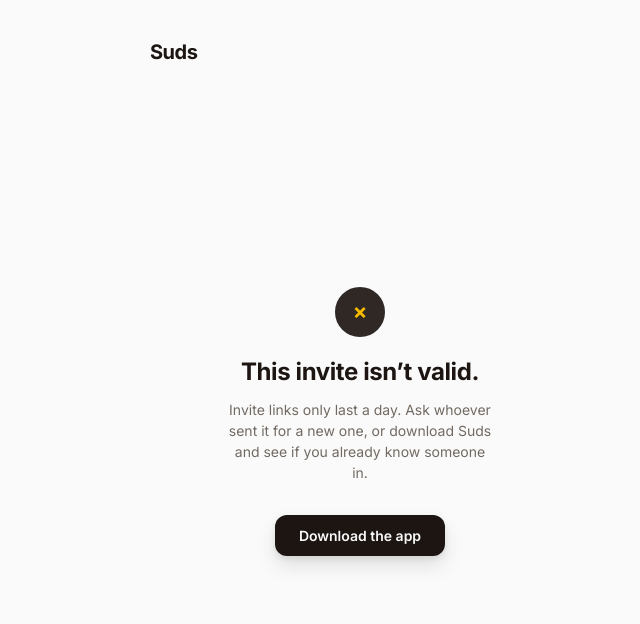
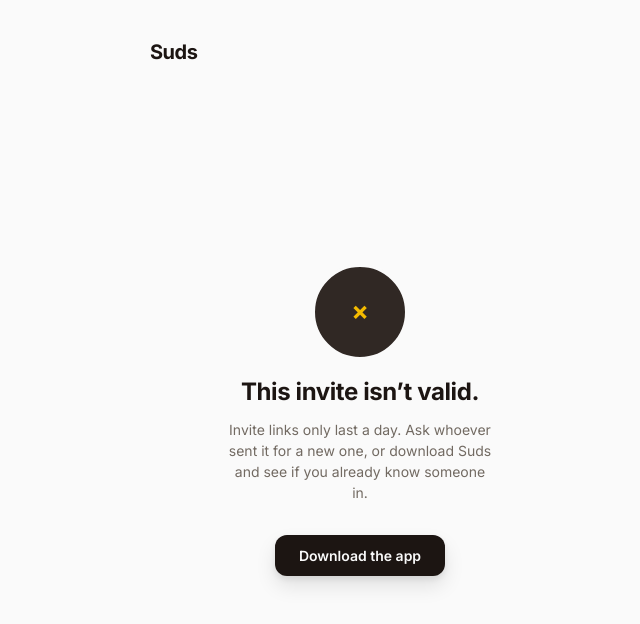
Before and after one commit to rayyansarkhot/suds-landing, a plain HTML site: page i.html in a window 1280 px wide. Shown: the whole page, without its empty margins (280-920 px from the left). Drawn offline with Linux system fonts and the light colour scheme.

Commit message:
Enlarge invite page avatar (56px -> 96px)

```diff
--- a/i.html
+++ b/i.html
@@ -38,8 +38,8 @@
   .wordmark { font-weight: var(--font-weight-700); font-size: var(--font-size-20); letter-spacing: -0.5px; text-decoration: none; color: var(--gray-900); }
   main { width: 100%; max-width: 380px; flex: 1; display: flex; flex-direction: column; align-items: center; justify-content: center; text-align: center; padding-bottom: var(--spacing-32); }
   .avatars { display: flex; margin-bottom: var(--spacing-16); }
-  .avatar { width: 56px; height: 56px; border-radius: 50%; background: var(--gray-200); border: 3px solid var(--gray-100); background-size: cover; background-position: center; }
-  .avatar.fallback { display: flex; align-items: center; justify-content: center; background: var(--gray-800); color: var(--primary-500); font-weight: var(--font-weight-700); font-size: var(--font-size-20); }
+  .avatar { width: 96px; height: 96px; border-radius: 50%; background: var(--gray-200); border: 3px solid var(--gray-100); background-size: cover; background-position: center; }
+  .avatar.fallback { display: flex; align-items: center; justify-content: center; background: var(--gray-800); color: var(--primary-500); font-weight: var(--font-weight-700); font-size: var(--font-size-24); }
   h1 { font-size: var(--font-size-24); font-weight: var(--font-weight-700); letter-spacing: -0.4px; line-height: 1.3; margin-bottom: var(--spacing-12); }
   h1 b { color: var(--gray-900); }
   .sub { font-size: var(--font-size-14); color: var(--gray-500); line-height: 1.5; max-width: 30ch; margin-bottom: var(--spacing-32); }
```
